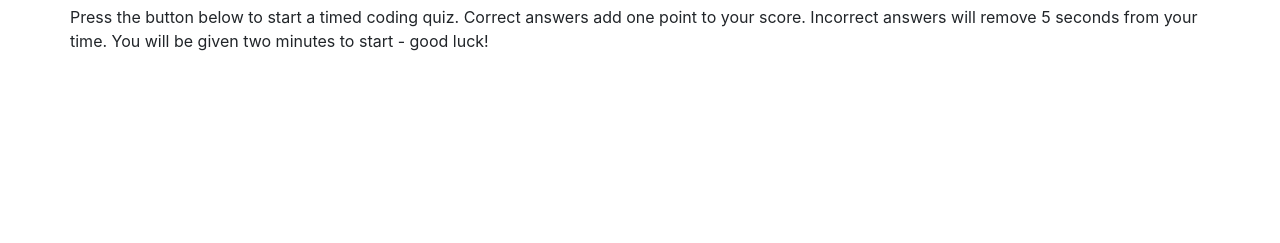
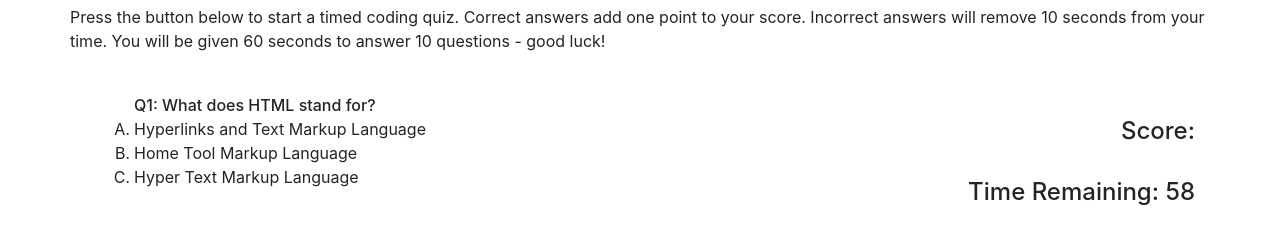
Before and after one commit to sizyra/homework-4-Timed-Quiz, a plain HTML site: page index.html in a window 1280 px wide. Both pictures are taken after a click on the button "Start Quiz". Shown: the part 99-342 px from the top of the page. Drawn offline with nearby package versions, Linux system fonts and the light colour scheme.

Commit message:
Work days 1 & 2 noted in README. HTML largely finished. JS mostly functional, though cannot get final form to show up.

```diff
--- a/index.html
+++ b/index.html
@@ -13,10 +13,31 @@
             <h1>Coding Quiz</h1>
         </div>
         <div class='row'>
-            <p class='text-justified'>Press the button below to start a timed coding quiz. Correct answers add one point to your score. Incorrect answers will remove 5 seconds from your time. You will be given two minutes to start - good luck!</p>
+            <p class='text-justified'>Press the button below to start a timed coding quiz. Correct answers add one point to your score. Incorrect answers will remove 10 seconds from your time. You will be given 60 seconds to answer 10 questions - good luck!</p>
         </div>
-        <div id='buttonDiv'>
-            <button onclick='buttonpress()' id='begin' type="button" class="btn btn-large btn-success mt-1">Start Quiz</button>
+        <div class='row'>
+            <div class='col-4 p-4'>
+                <ol type="A" id='questionSpot' style='visibility:hidden'>
+                    <lh class='h6 text-justified' id='questionAsk'></lh>
+                    <li id='optionA' onclick="userAnswer('a')"></li>
+                    <li id='optionB' onclick="userAnswer('b')"></li>
+                    <li id='optionC' onclick="userAnswer('c')"></li>
+                </ul>
+            </div>
+            <div class='col-4 text-center' id='buttonDiv'>
+                <div class='row'>
+                    <button onclick='buttonpress()' id='begin' type="button" class="btn btn-large btn-success mt-1">Start Quiz</button>
+                </div>
+                <div class='row' id='record' style='visibility:hidden'>
+                    <p>Enter your initials below to record your score!</p>
+                    <input id='initials' class='form-control' type='text' placeholder="Ender initials here.">
+                </div>
+            </div>
+            <div class='col-4 text-right mt-5'>
+                <h4 id='score' style='visibility:hidden'>Score: </h4>
+                <br>
+                <h4 id='time' style='visibility:hidden'></h4>
+            </div>
         </div>
     </div>
 
--- a/script.js
+++ b/script.js
@@ -1,9 +1,89 @@
-var main = document.querySelector('#mainDiv');
-var quizArea = document.querySelector('#buttonDiv');
+var quizArea = document.querySelector('#questionSpot');
 var begin = document.querySelector('#button');
+var initialArea = document.getElementById('record');
 
+var question = document.querySelector('#questionAsk');
+var firstOp = document.querySelector('#optionA');
+var secondOp = document.querySelector('#optionB');
+var thirdOp = document.querySelector('#optionC');
+
+var scoreCount = document.getElementById('score');
+var scorePlus = 0;
+var timer = document.getElementById('time');
+var seconds = 60;
+
+
+var allQuestions = [
+    {q:"Q1: What does HTML stand for?", a:"Hyperlinks and Text Markup Language", b:"Home Tool Markup Language", c:"Hyper Text Markup Language", answer:"c"},
+    {q:"Q2: What is the correct HTML tag for a line break?", a:"&lt;lb&gt;", b:"&lt;br&gt;", c:"&lt;break&gt;", answer:"b"},
+    {q:"Q3: What is the correct HTML for adding a background color?", a:"&lt;body style='background-color:yellow;'&gt;", b:"&lt;background&gt;yellow&lt;/background&gt;", c:"&lt;body bg='yellow'&gt;", answer:"a"},
+    {q:"Q4: What does CSS stand for?", a:"Creative Style Sheets", b:"Cascading Style Sheets", c:"Computer Style Sheets", answer:"b"},
+    {q:"Q5: What is the correct HTML for referring to an external style sheet?", a:"&lt;link rel='stylesheet' type='text/css' href='mystyle.css'&gt;", b:"&lt;style src='mystyle.css'&gt;", c:"&lt;stylesheet&gt;mystyle.css&lt;/stylesheet&gt;", answer:"a"},
+    {q:"Q6: Where in an HTML document is the correct place to refer to an external style sheet?", a:"In the &lt;body&gt; section", b:"At the end of the document", c:"In the &lt;head&gt; section", answer:"c"},
+    {q:"Q7: Inside which HTML element do we put the JavaScript?", a:"&lt;javascript&gt;", b:"&lt;script&gt;", c:"&lt;scripting&gt;", answer:"b"},
+    {q:"Q8: Where is the correct place to insert a JavaScript?", a:"The &lt;body&gt; section", b:"The &lt;head&gt; section", c:"Both are correct", answer:"a"},
+    {q:"Q9: What is the correct HTML for referring to an external script?", a:"&lt;script href='script.js'&gt;",b:"&lt;script name='script.js'&gt;", c:"&lt;script src='script.js'&gt;", answer:"c"},
+    {q:"Q10: How do you write 'Hello World' in an alert box?", a:"alert('Hello World')", b:"alertBox('Hello World')", c:"msg('Hello World')", answer:"a"},
+];
+
+// When I click the start button, it disappears and the question, score, and timer all appear.
 function buttonpress() {
+    i = 0;
+
     document.getElementById('begin').style.visibility="hidden";
+    quizArea.style.visibility='visible';
+    scoreCount.style.visibility='visible';
+    timer.style.visibility="visible";
 
-    quizArea
+    // Then I call the function that begins the test
+    actualTest(i,allQuestions);
+    countTimer();
 }
+
+
+// The test displays each question and its corresponding options in order
+function actualTest() {
+    question.innerHTML=allQuestions[i].q;
+    firstOp.innerHTML=allQuestions[i].a;
+    secondOp.innerHTML=allQuestions[i].b;
+    thirdOp.innerHTML=allQuestions[i].c;
+}
+
+
+
+// When the button is pressed, the timer begins to count down.
+function countTimer() {
+    var timeInterval = setInterval(function() {
+        console.log(seconds);
+        seconds--;
+        timer.innerHTML = "Time Remaining: " + seconds;
+        if(seconds < 1) {
+            clearInterval(timeInterval);
+        }
+    }, 1000);
+}
+
+// User selections are logged and tracked
+function userAnswer(userAnswer) {
+    console.log(userAnswer);
+    console.log(allQuestions[i].answer);
+
+    if(userAnswer === allQuestions[i].answer) {
+        console.log("Correct!");
+        scorePlus++;
+    } else {
+        console.log("Incorrect.")
+        seconds -= 10;
+    }
+
+    i++;
+    scoreCount.innerHTML=scorePlus + "/10";
+
+    if(i < allQuestions.length || seconds > 1) {
+        actualTest(i, allQuestions);
+    } else {
+        clearInterval(timeInterval);
+        quizArea.style.visibility="hidden";
+        initialArea.style.visibility="visible";
+    }
+}
```
Also changed, not shown: 1 other file.
